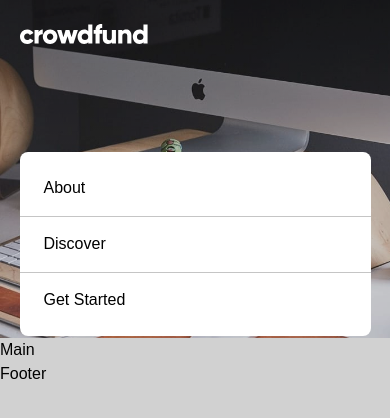
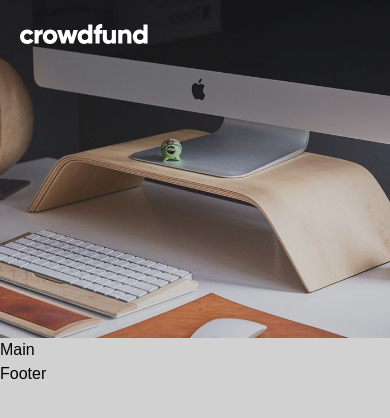
Before and after one commit to dvelatcodes/crowdfunding, a React (Create React App) app: page / in a window 390 px wide. Shown: the top 418 px of the page. Built offline with nearby package versions, Linux system fonts and the light colour scheme.

Commit message:
update: header component

```diff
--- a/src/components/Header.jsx
+++ b/src/components/Header.jsx
@@ -1,13 +1,20 @@
-import React from 'react'
+import React, {useState} from 'react';
 
 const Header = () => {
+  const [ham, setHam] = useState('open');
+  const triggerHam = ()=>{
+    if(ham === 'open') setHam('close')
+    else{
+      setHam('open');
+    }
+  }
   return (
     <header className='w-screen h-[40vh] pt-6'>
       <div className="shades1 w-screen h-[20vh] absolute left-0 top-0"></div>
       <div className="shades2 absolute w-screen h-screen top-0 left-0 md:hidden"></div>
       <div className="w-[90vw] md:w-[80vw] m-auto flex justify-between relative z-10">
         <img src="/images/logo.svg" alt="logo" />
-        <nav className='text-black md:text-white absolute z-30 md:relative flex flex-col md:flex-row w-[90vw] md:w-fit bg-white md:bg-transparent py-6 md:py-0 top-32 md:top-0 pl-6 md:pl-0 gap-y-8 md:gap-y-0 md:gap-x-6 lg:gap-x-8 xl:gap-x-12 rounded-lg font-medium'>
+        <nav className={`${ham === 'open'? 'hidden' : 'flex'} text-black md:text-white absolute z-30 md:relative md:flex flex-col md:flex-row w-[90vw] md:w-fit bg-white md:bg-transparent py-6 md:py-0 top-32 md:top-0 pl-6 md:pl-0 gap-y-8 md:gap-y-0 md:gap-x-6 lg:gap-x-8 xl:gap-x-12 rounded-lg font-medium`}>
           <a href="#" className='relative'>About</a>
           <a href="#" className='relative'>Discover</a>
           <a href="#">Get Started</a>
```
